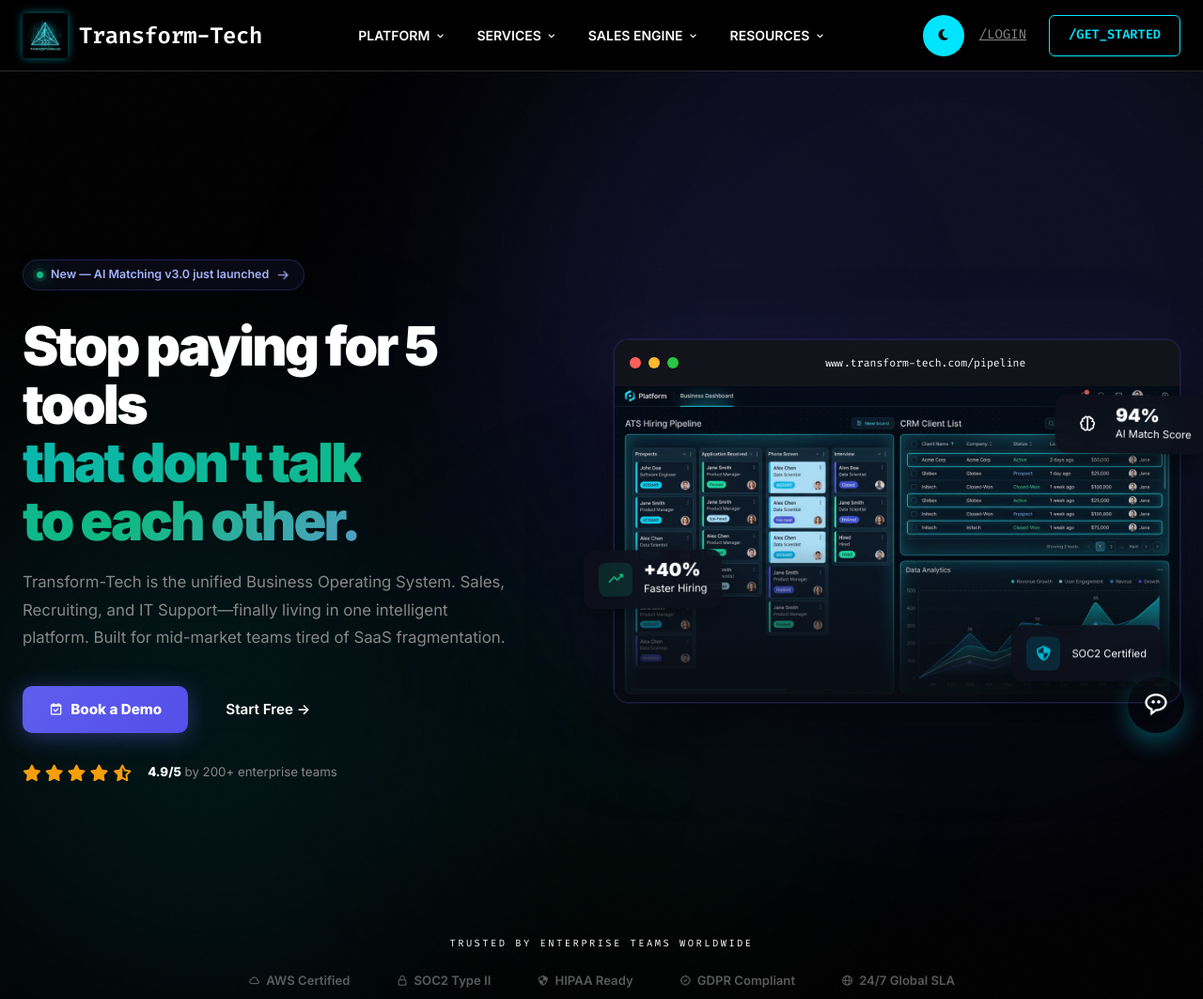
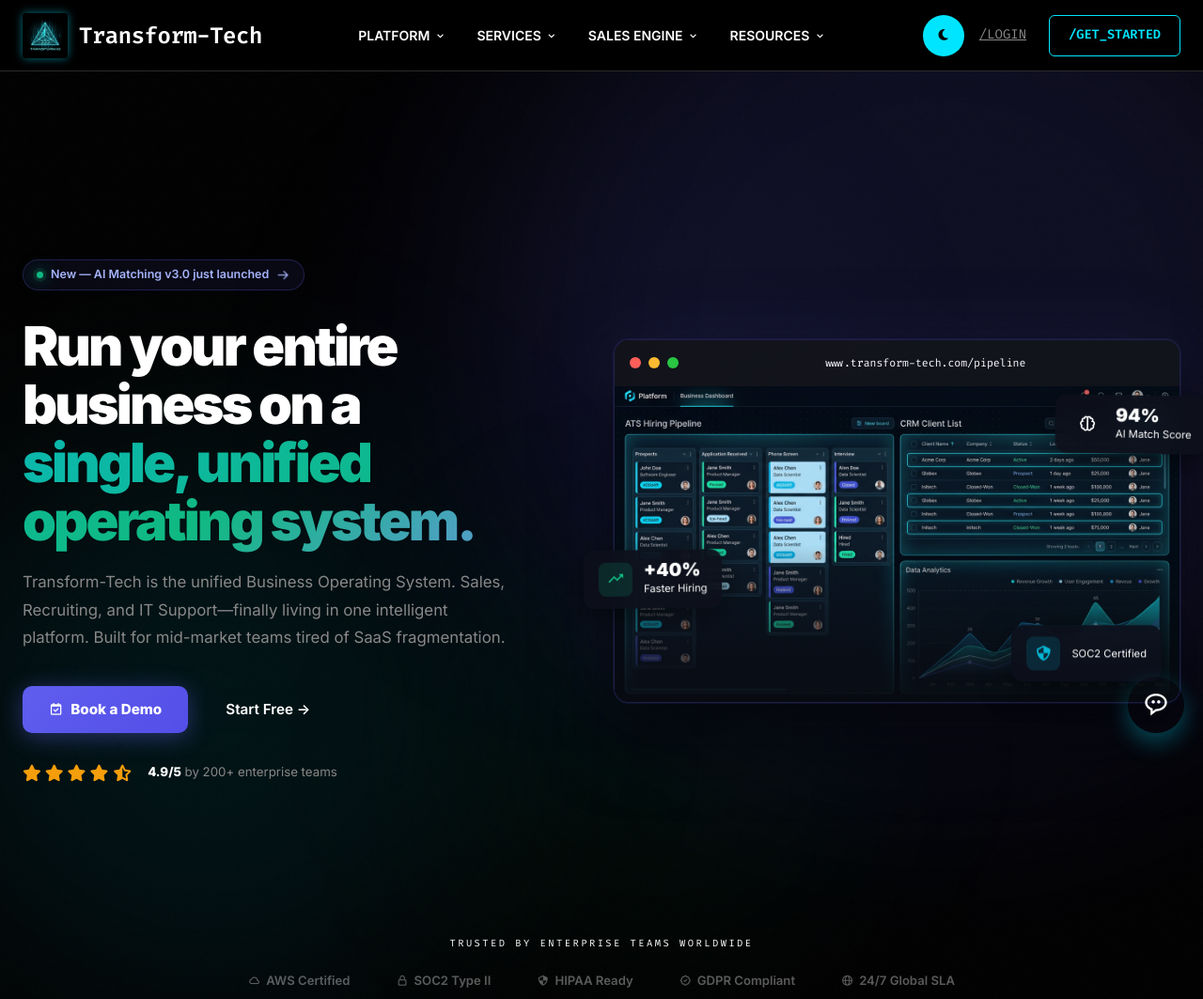
Before and after one commit to jai333/Tranform-Tech.com, a Django app: template app_track/tracking_app/templates/tracking_app/home.html in a window 1280 px wide. Shown: the top 1063 px of the page at 94% size. Run offline with Django 5.2, Linux system fonts and the light colour scheme; the template is opened without the code that fills it, so the values that code supplies are empty; some libraries are stand-ins or nearby versions.

Commit message:
style(landing): update hero headline to reflect unified os messaging

```diff
--- a/app_track/tracking_app/templates/tracking_app/home.html
+++ b/app_track/tracking_app/templates/tracking_app/home.html
@@ -160,8 +160,8 @@
 
 
             <h1 class="cine-h1">
-                Stop paying for 5 tools<br>
-                <span class="animated-gradient-text">that don't talk<br>to each other.</span>
+                Run your entire business on a<br>
+                <span class="animated-gradient-text">single, unified<br>operating system.</span>
             </h1>
 
             <p class="cine-sub">
```
